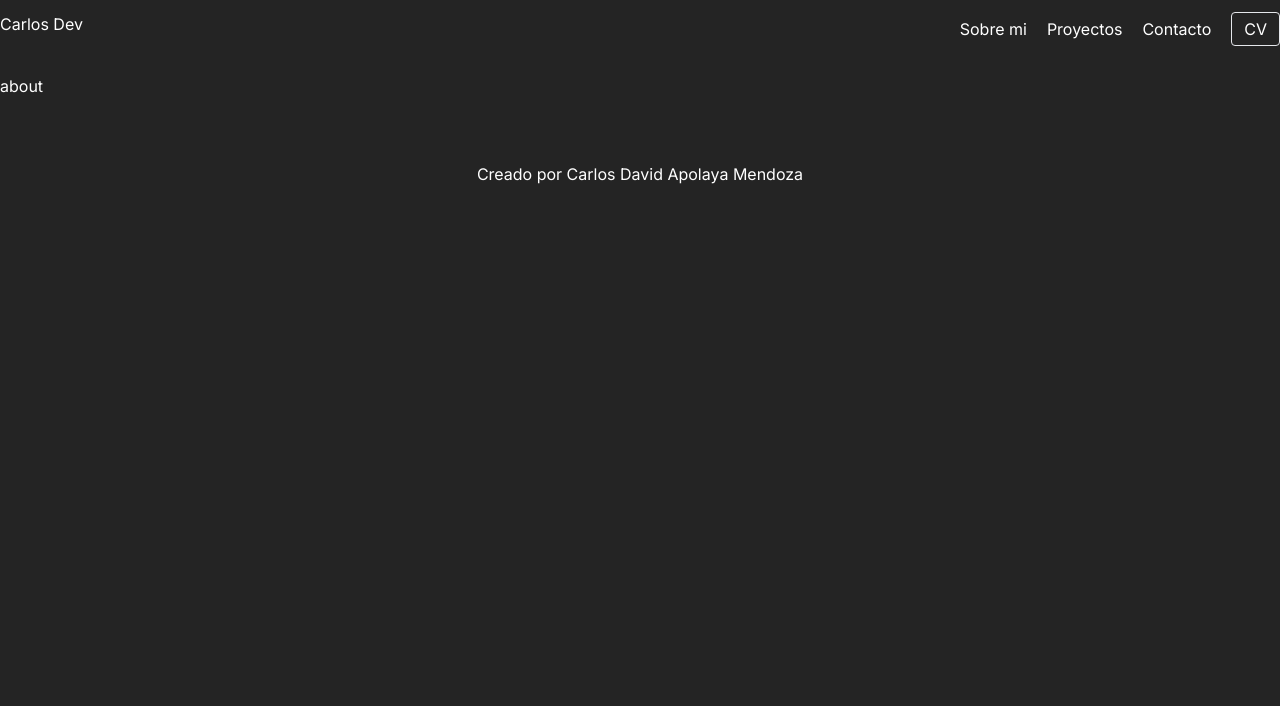
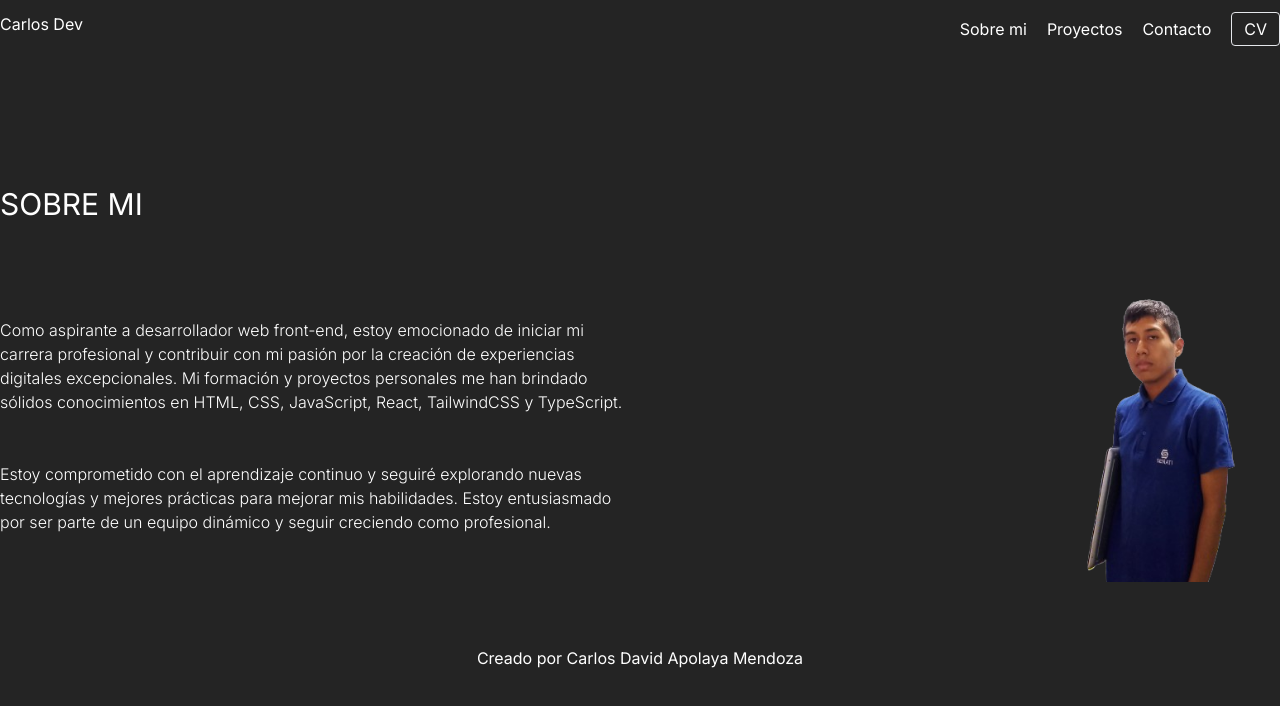
Before and after one commit to CarlosDavid-AM/carlos-dev, a Next.js app: page /about in a window 1280 px wide. Shown: the top 706 px of the page. Built offline with nearby package versions, Linux system fonts and the light colour scheme.

Commit message:
Page  About V.2 T# Please enter the commit message for your changes. Lines starting

```diff
--- a/src/app/about/page.tsx
+++ b/src/app/about/page.tsx
@@ -1,7 +1,24 @@
+/* eslint-disable @next/next/no-img-element */
 const about = () => {
   return (
     <div className="container mx-auto">
-      about
+      <h2 className='text-3xl mt-28 mb-10'>
+        SOBRE MI
+      </h2>
+      <div className='flex justify-between font-light'>
+        <div className='w-1/2'>
+          <p className='pt-14'>
+            Como aspirante a desarrollador web front-end, estoy emocionado de iniciar mi carrera profesional y contribuir con mi
+            pasión por la creación de experiencias digitales excepcionales. Mi formación y proyectos personales me han brindado sólidos
+            conocimientos en HTML, CSS, JavaScript, React, TailwindCSS y TypeScript.
+          </p>
+          <p className='pt-12'>
+            Estoy comprometido con el aprendizaje continuo y seguiré explorando nuevas tecnologías y mejores prácticas para mejorar mis
+            habilidades. Estoy entusiasmado por ser parte de un equipo dinámico y seguir creciendo como profesional.
+          </p>
+        </div>
+        <img className='h-80' src="/imagenes/miPerfil.jpg" alt="miPerfil" />
+      </div>
     </div>
   )
 }
```
